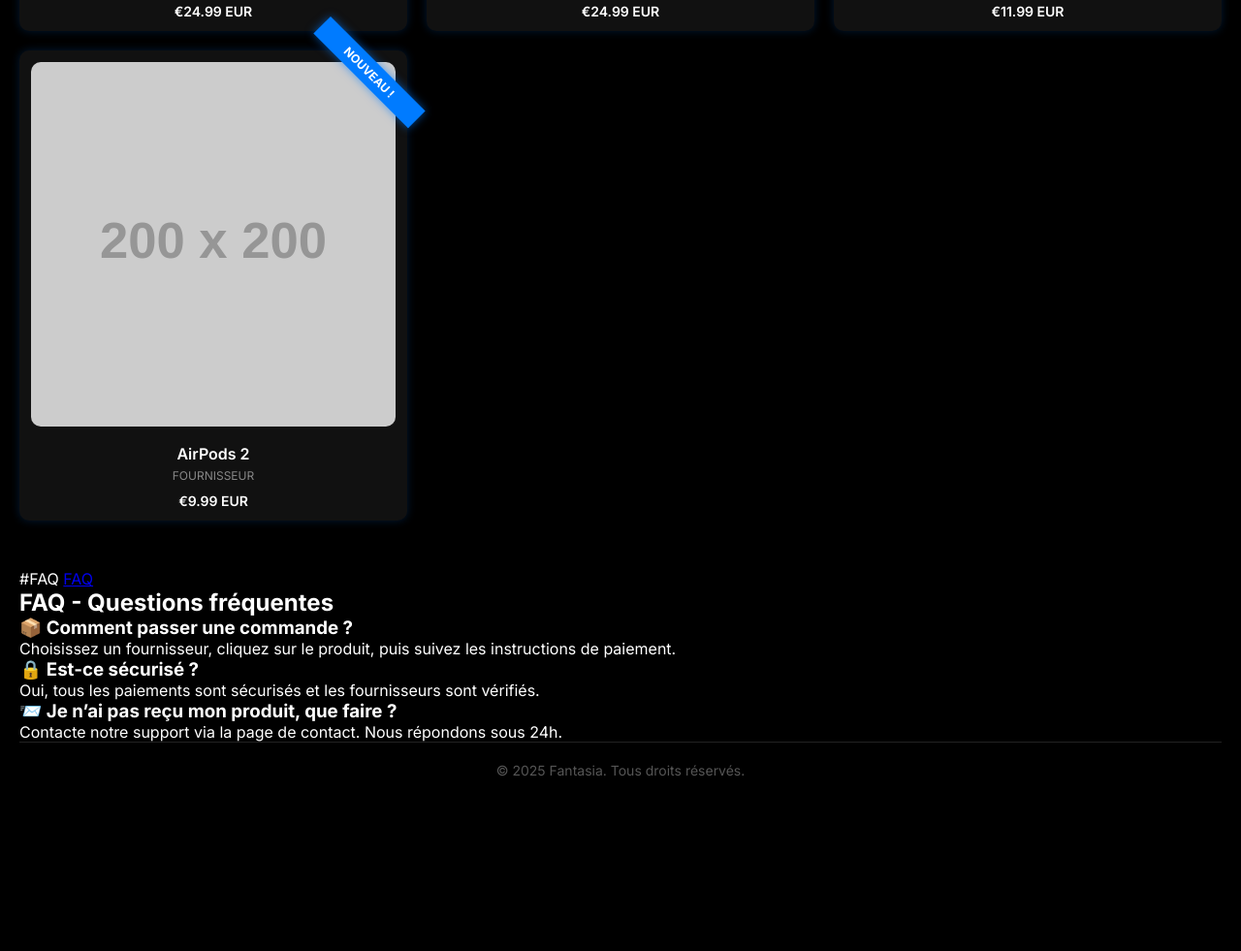
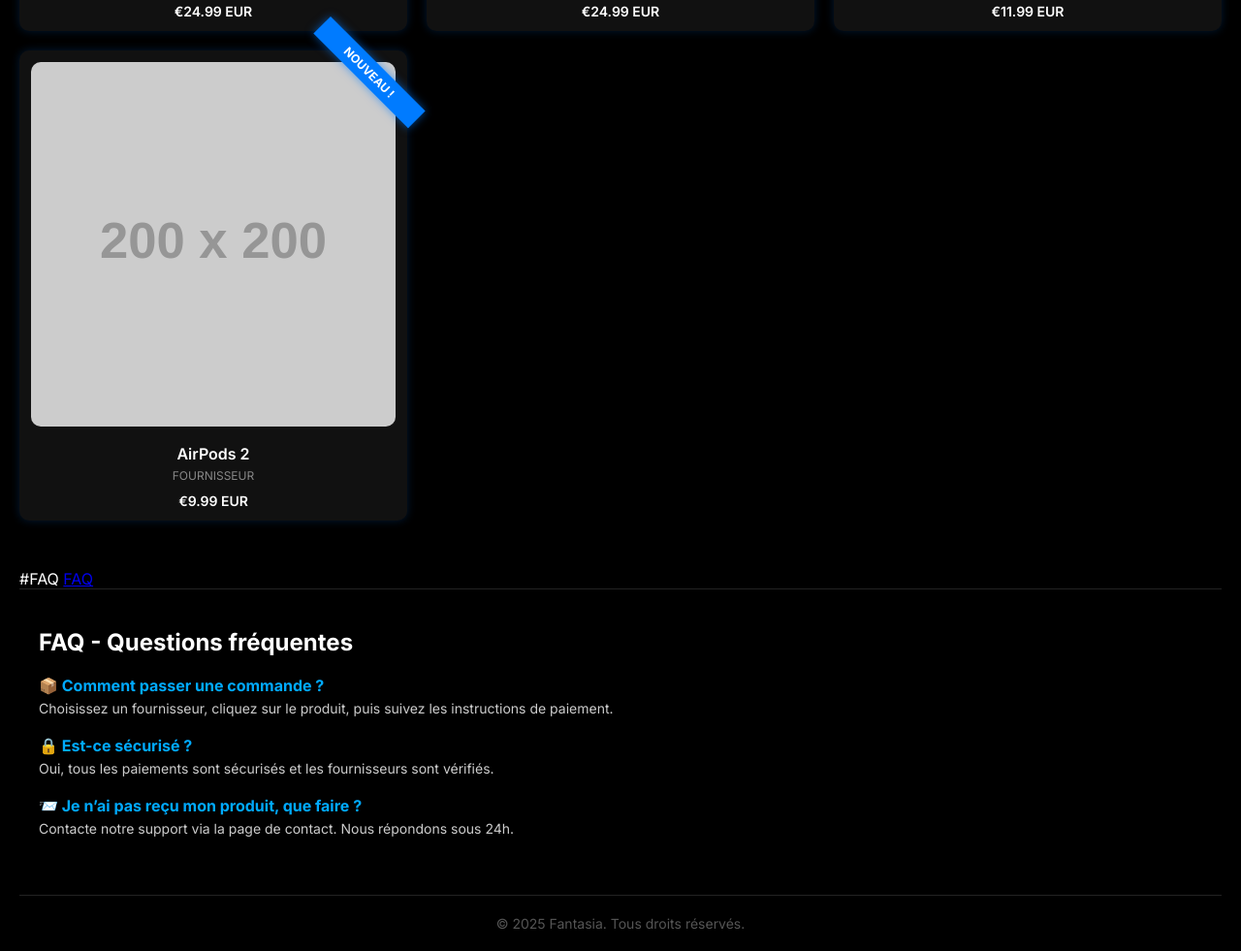
Before and after one commit to Fantasia00/fantasiawebsite, a plain HTML site: page index.html in a window 1280 px wide. Shown: the part 2664-3645 px from the top of the page at 97% size. Before the commit the page ends 3487 px from the top, so only its background shows below. Drawn offline with Linux system fonts and the light colour scheme; placeholder pictures from the web are drawn by us.

Commit message:
Update style.css

```diff
--- a/style.css
+++ b/style.css
@@ -125,3 +125,29 @@ footer {
   color: #555;
   border-top: 1px solid #222;
 }
+
+.faq {
+  padding: 40px 20px;
+  border-top: 1px solid #222;
+}
+
+.faq h2 {
+  font-size: 24px;
+  margin-bottom: 20px;
+  color: #fff;
+}
+
+.faq .question {
+  margin-bottom: 20px;
+}
+
+.faq .question h3 {
+  font-size: 16px;
+  color: #00aaff;
+}
+
+.faq .question p {
+  font-size: 14px;
+  color: #ccc;
+  margin-top: 5px;
+}
```
